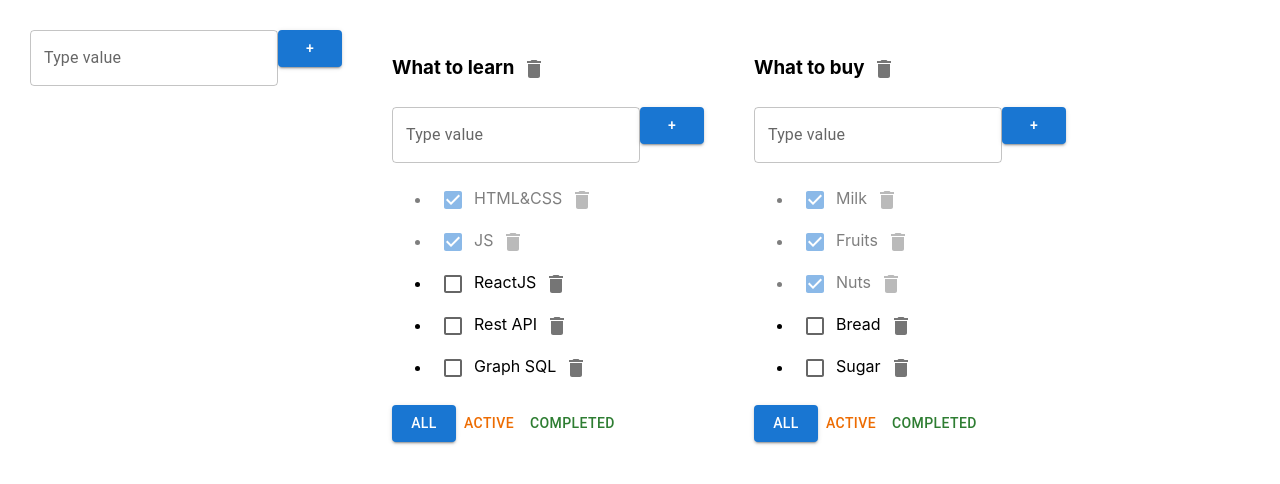
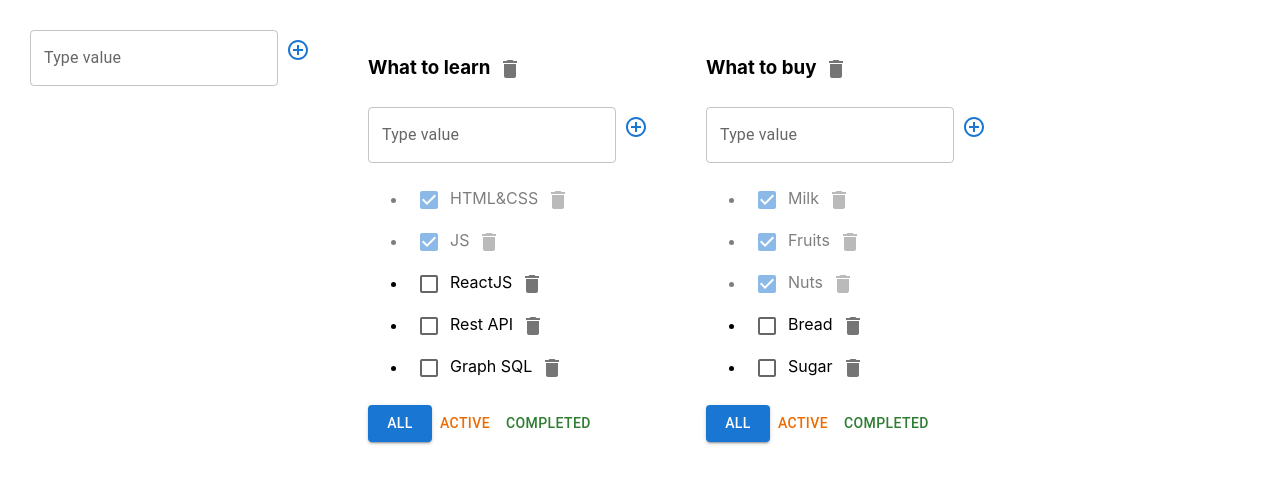
Before and after one commit to IJTINK7/to-do_list, a React (Create React App) app: page / in a window 1280 px wide. Shown: the top 484 px of the page. Built offline with nearby package versions, Linux system fonts and the light colour scheme.

Commit message:
Changing "Button" component to “IconButton“ component

```diff
--- a/src/components/AddItemForm.tsx
+++ b/src/components/AddItemForm.tsx
@@ -1,5 +1,6 @@
 import React, {ChangeEvent, KeyboardEvent, useState} from 'react';
-import {Button, TextField} from "@mui/material";
+import {IconButton, TextField} from "@mui/material";
+import {ControlPoint} from "@mui/icons-material";
 
 type PropsType = {
 	callBack: (newItem: string)=>void;
@@ -38,7 +39,9 @@ export const AddItemForm = (props:PropsType) => {
 					   error={!!error}
 					   helperText={error}
 			/>
-			<Button onClick={addTask} variant={"contained"} color={"primary"}>+</Button>
+			<IconButton onClick={addTask} color={"primary"}>
+				<ControlPoint/>
+			</IconButton>
 		</div>
 	);
 };
```
